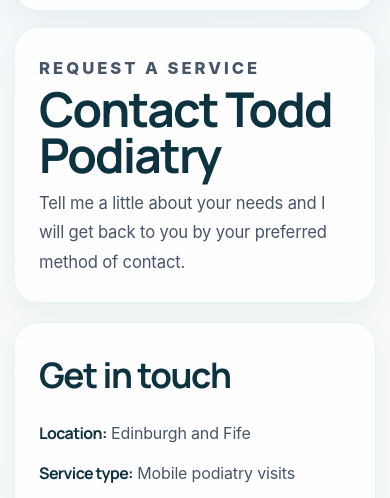
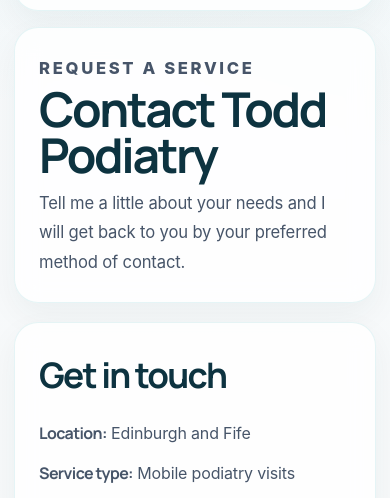
Before and after one commit to SnackOnAI/Todd_Podiatry_Website, a website: page contact.html in a window 390 px wide. Shown: the part 328-826 px from the top of the page. Drawn offline with Linux system fonts and the light colour scheme.

Commit message:
Align mobile typography and spacing with desktop

```diff
--- a/styles.css
+++ b/styles.css
@@ -753,58 +753,6 @@ p {
 }
 
 @media (max-width: 760px) {
-  body,
-  p,
-  a,
-  li,
-  span,
-  label,
-  input,
-  select,
-  textarea,
-  button,
-  .button,
-  .main-nav a,
-  .lead,
-  .service-card p,
-  .process-card p,
-  .feature-panel p,
-  .coverage-grid li,
-  .contact-details li,
-  .site-footer p,
-  .site-footer a,
-  .contact-hero p,
-  .checkbox-wrap span,
-  .field-help,
-  .quote-author,
-  .mini-pill,
-  .visual-card span,
-  .stat-box span {
-    font-family: var(--font-body);
-    color: var(--muted);
-  }
-
-  h1,
-  h2,
-  h3,
-  strong,
-  .eyebrow,
-  .hero h1,
-  .section-heading h2,
-  .feature-panel h2,
-  .service-card h3,
-  .process-card h3,
-  .coverage-grid h3,
-  .cta-banner h2,
-  .contact-details h2,
-  .contact-form h2,
-  .contact-hero h1,
-  .stat-box strong,
-  .brand-mark {
-    font-family: var(--font-heading);
-    color: var(--text);
-  }
-
   .site-shell {
     padding-left: 14px;
     padding-right: 14px;
@@ -832,7 +780,6 @@ p {
   }
 
   .main-nav a {
-    color: var(--text);
     letter-spacing: 0.12em;
     font-size: 0.56rem;
   }
@@ -850,7 +797,7 @@ p {
   }
 
   .eyebrow {
-    color: var(--accent);
+    letter-spacing: 0.16em;
   }
 
   .hero h1 {
@@ -862,6 +809,15 @@ p {
     font-size: 1rem;
   }
 
+  .section-heading h2,
+  .feature-panel h2,
+  .cta-banner h2,
+  .contact-hero h1,
+  .contact-details h2,
+  .contact-form h2 {
+    letter-spacing: -0.05em;
+  }
+
   .panel,
   .service-card,
   .process-card,
@@ -871,12 +827,6 @@ p {
     background: rgba(255, 255, 255, 0.82);
     border-color: rgba(17, 157, 164, 0.1);
     box-shadow: 0 12px 32px rgba(13, 51, 64, 0.05);
-  }
-
-  .testimonial blockquote {
-    font-family: var(--font-heading);
-    font-style: italic;
-    color: var(--text);
   }
 
   .feature-split,
```
